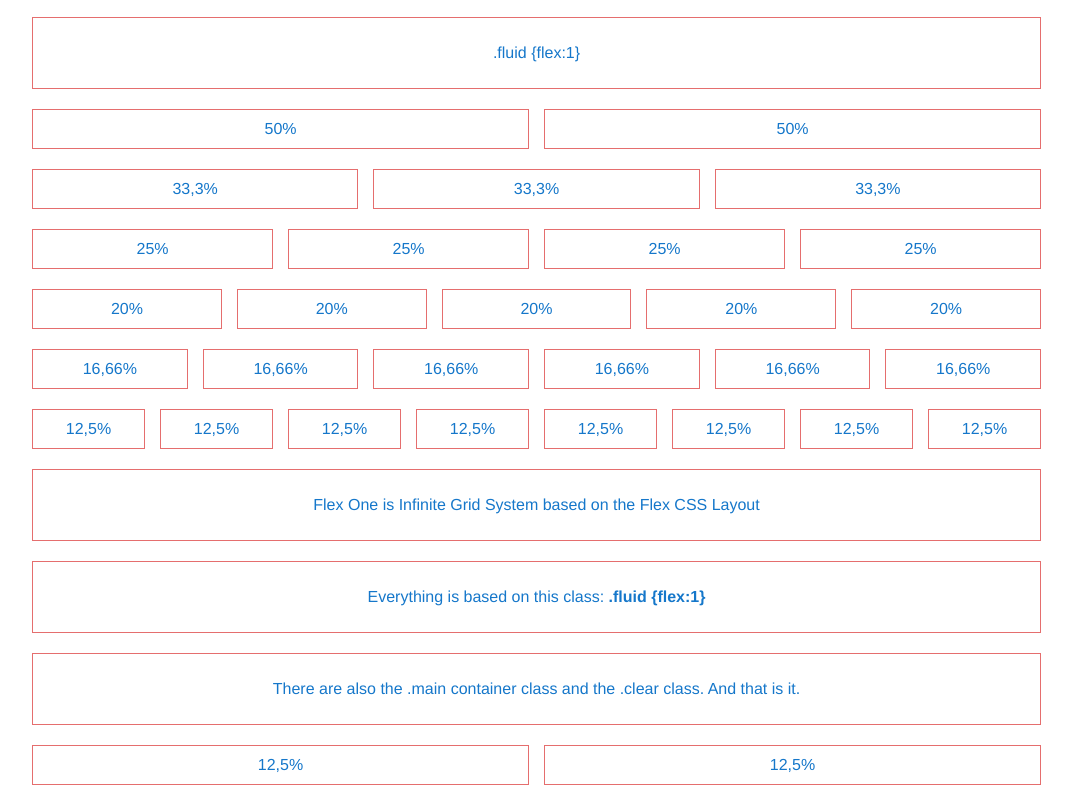
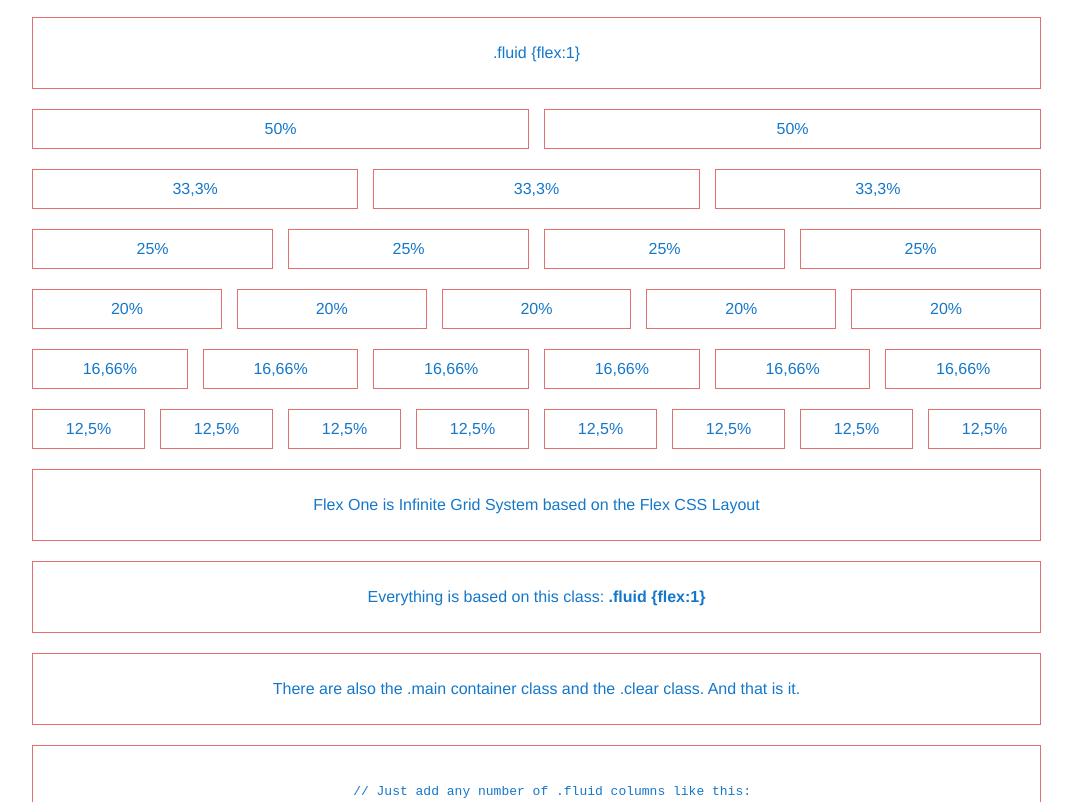
Before and after one commit to vladocar/Flex-One, a plain HTML site: page index.html in a window 1280 px wide. Shown: the part 115-917 px from the top of the page, without its empty margins (111-1183 px from the left). Drawn offline with Linux system fonts and the light colour scheme.

Commit message:
Update index.html

```diff
--- a/index.html
+++ b/index.html
@@ -97,10 +97,6 @@
         <div class="fluid"><p>There are also the .main container class and the .clear class. And that is it.</p></div>
         <div class="clear"></div>
 
-        <div class="fluid nomargin">
-            <div class="fluid">12,5%</div>
-            <div class="fluid">12,5%</div>
-        </div>
         <div class="clear"></div>
 <div class="fluid">
         <code><pre>
```
